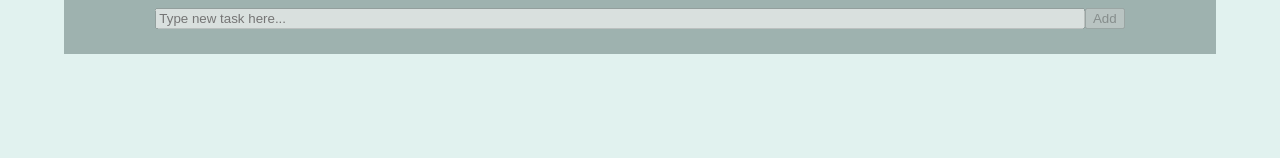
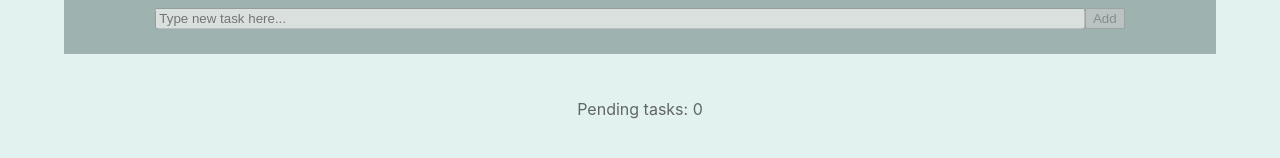
Before and after one commit to kirran-jk/todo-list-app, a React (Create React App) app: page / in a window 1280 px wide. Shown: the part 284-442 px from the top of the page. Built offline with nearby package versions, Linux system fonts and the light colour scheme.

Commit message:
update list components

```diff
--- a/src/components/list.css
+++ b/src/components/list.css
@@ -50,3 +50,9 @@
   margin: 0;
   padding-left: 5%;
 }
+
+.counter {
+  background-color: #E1F2EF;
+  text-align: center;
+  padding-top: 2%;
+}
--- a/src/components/list.jsx
+++ b/src/components/list.jsx
@@ -1,41 +1,55 @@
-import React, { useState } from "react";
+import React, { useState, useEffect } from "react";
 import './list.css';
 
 function List(props) {
+    const {
+        tasks,
+        setTasks,
+        username
+    } = props
 
-    var tasks = props.tasks[props.username];
+    const userTasks = tasks[username];
 
     const deleteTask = (value) => {
-        tasks = tasks.filter((item) => {return item !== value})
-        props.tasks[props.username] = tasks
-        props.setTasks({...props.tasks})
+        delete tasks[username][value]
+        props.setTasks({...tasks})
     }
 
-    const [isActive, setActive] = useState({});
-
-    const checkTask = (index) => () => {
-        setActive(state => ({
-            ...state,
-            [index]: !state[index]
-        }));
+    const checkTask = (value) => {
+        tasks[username][value] = !tasks[username][value]
+        setTasks({...tasks})
     }
 
+    const [count, setCount] = useState(0);
+
+    useEffect(() => {
+        let count = 0;
+        Object.keys(userTasks).forEach((task) => {
+            if (!userTasks[task]){
+                count++;
+            }
+        })
+        setCount(count);
+    });
 
     return (
+        <>
         <div>
-            {tasks.map((task, index) =>
+            {Object.keys(userTasks).map(task =>
             <li className= "list_item" key={task}>
                 <div className="list_item_container">
-                <button className="button_check" onClick={checkTask(index)}>
-                {isActive[index] ? "✅" : null}
+                <button className="button_check" onClick={() => checkTask(task)}>
+                {userTasks[task] ? "✅" : "⬜️"}
                 </button>
-                <p className={isActive[index] ? "list_item_text checked_item" : "list_item_text"} onClick={checkTask(index)}>{task}</p>
+                <p className={userTasks[task]  ? "list_item_text checked_item" : "list_item_text"} onClick={() => checkTask(task)}>{task}</p>
                 <button className="button_bin" onClick={() => deleteTask(task)}>
                 🗑️
                 </button>
                 </div>
             </li>)}
         </div>
+        <div className="counter">Pending tasks: {count}</div>
+        </>
     );
 
 }
```
